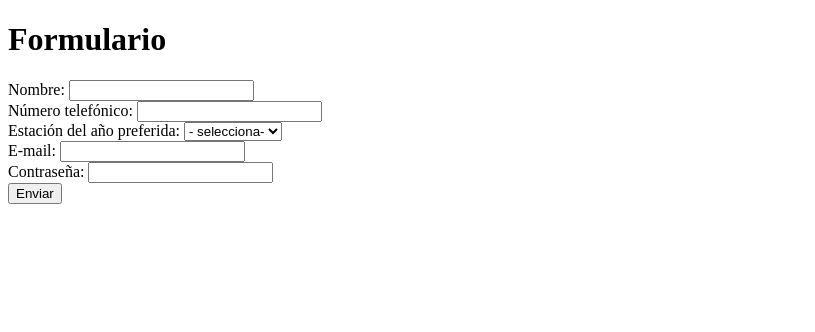
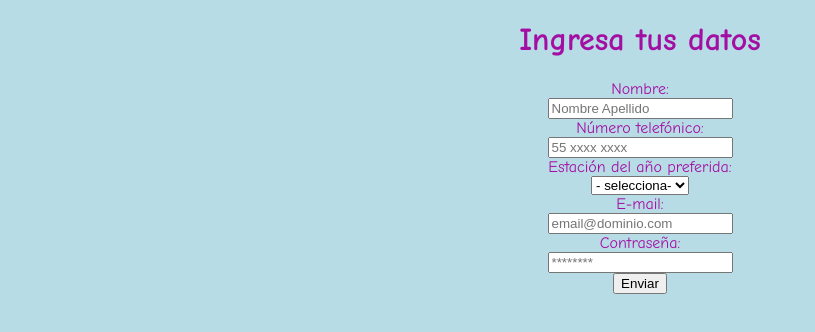
Before and after one commit to Inti15/html, a plain HTML site: page indexFormulario.html in a window 1280 px wide. Shown: the whole page, without its empty margins (0-815 px from the left). Drawn offline with Linux system fonts and the light colour scheme.

Commit message:
Tercera versión ejercicios html

```diff
--- a/indexFormulario.html
+++ b/indexFormulario.html
@@ -2,30 +2,35 @@
 <html>
   <head>
     <meta charset="utf-8">
-    <title>Primer Formulario</title>
+    <title >Primer Formulario</title>
   </head>
-  <body>
-    <h1 > Formulario </h1>
+  <body bgcolor="#B8DCE6">
+    <font face="Comic Sans Ms" color="#A30FA3">
+      <font color="#A30FA3">
+        <h1 align="center"> Ingresa tus datos </h1>
+      </font>
+      <div align="center">
         <form >
-      <label>Nombre:</label>
-      <input type="text" value="" required="required"/><br/>
-      Número telefónico:
-      <input type="text" required="required"/><br/>
-      Estación del año preferida:
-      <select required="required">
+          <label>Nombre:</label><br/>
+          <input type="text" placeholder="Nombre Apellido" required="required"/><br/>
+          Número telefónico:<br/>
+          <input type="text" placeholder="55 xxxx xxxx" required="required"/><br/>
+          Estación del año preferida:<br/>
+          <select required="required"><br/>
             <option value="">- selecciona-</option>
             <option value=""> Primavera</option>
             <option value=""> Verano</option>
             <option value=""> Otoño</option>
             <option value=""> Invierno</option>
           </select><br/>
-      E-mail:
-      <input type="text" value=""required="required"/><br/>
-      Contraseña:
-      <input type="password" patern="" value=""required="required"/><br/>
+          E-mail:<br/>
+          <input type="text" placeholder="email@dominio.com"required="required"/><br/>
+          Contraseña:<br/>
+          <input type="password" patern="" placeholder="********" required="required"/><br/>
           <input type="submit" value="Enviar"/><br/>
         </form>
-
+      </div>
+    </font>
 
   </body>
 </html>
```
Also changed, not shown: indexBio.html (+8 -1 lines). Lines whose indentation alone changed are shown as unchanged.
